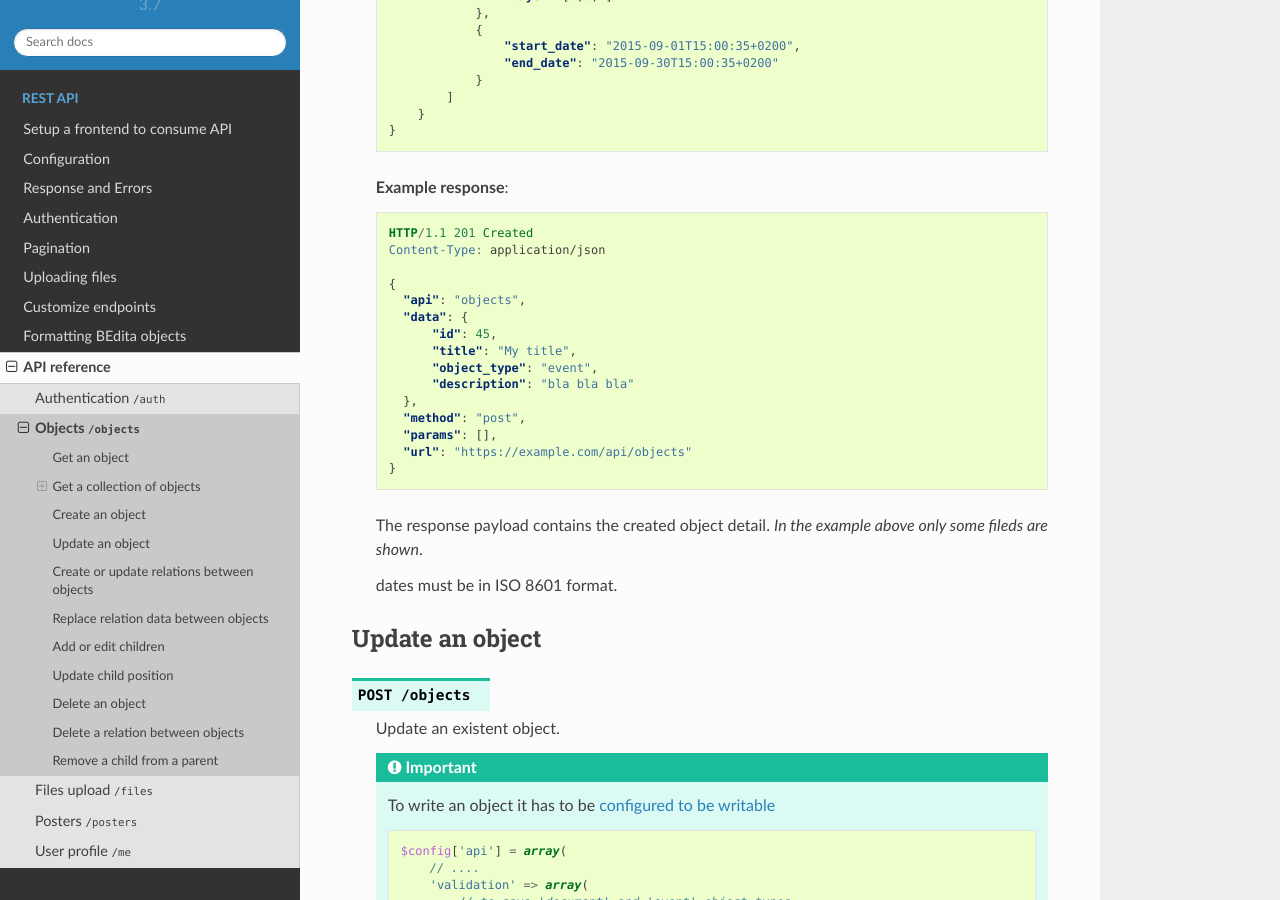
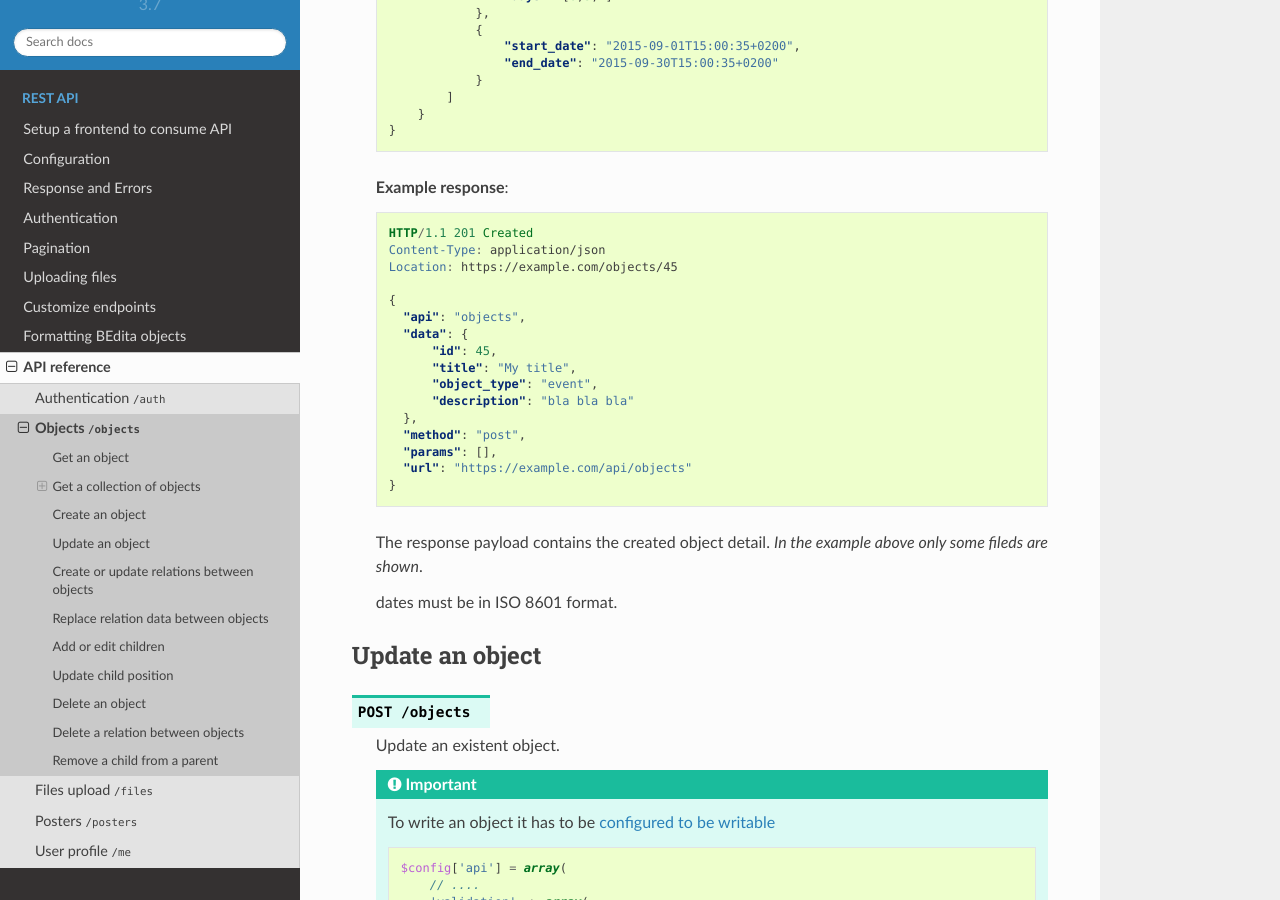
Before and after one commit to bedita/docs, a Sphinx documentation site: the page built from source/endpoints/objects.rst, in a window 1280 px wide and 900 px high, scrolled down 16795 px. Built offline with Sphinx 7.4.7 and the Read the Docs theme 2.0.0, drawn with Linux system fonts in a browser that asks for light colours; some of the changed lines change nothing that is shown.

Commit message:
chore: add Location header to POST  /objects example

```diff
--- a/source/endpoints/objects.rst
+++ b/source/endpoints/objects.rst
@@ -681,6 +681,7 @@ Create an object
 
         HTTP/1.1 201 Created
         Content-Type: application/json
+        Location: https://example.com/objects/45
 
         {
           "api": "objects",
```
